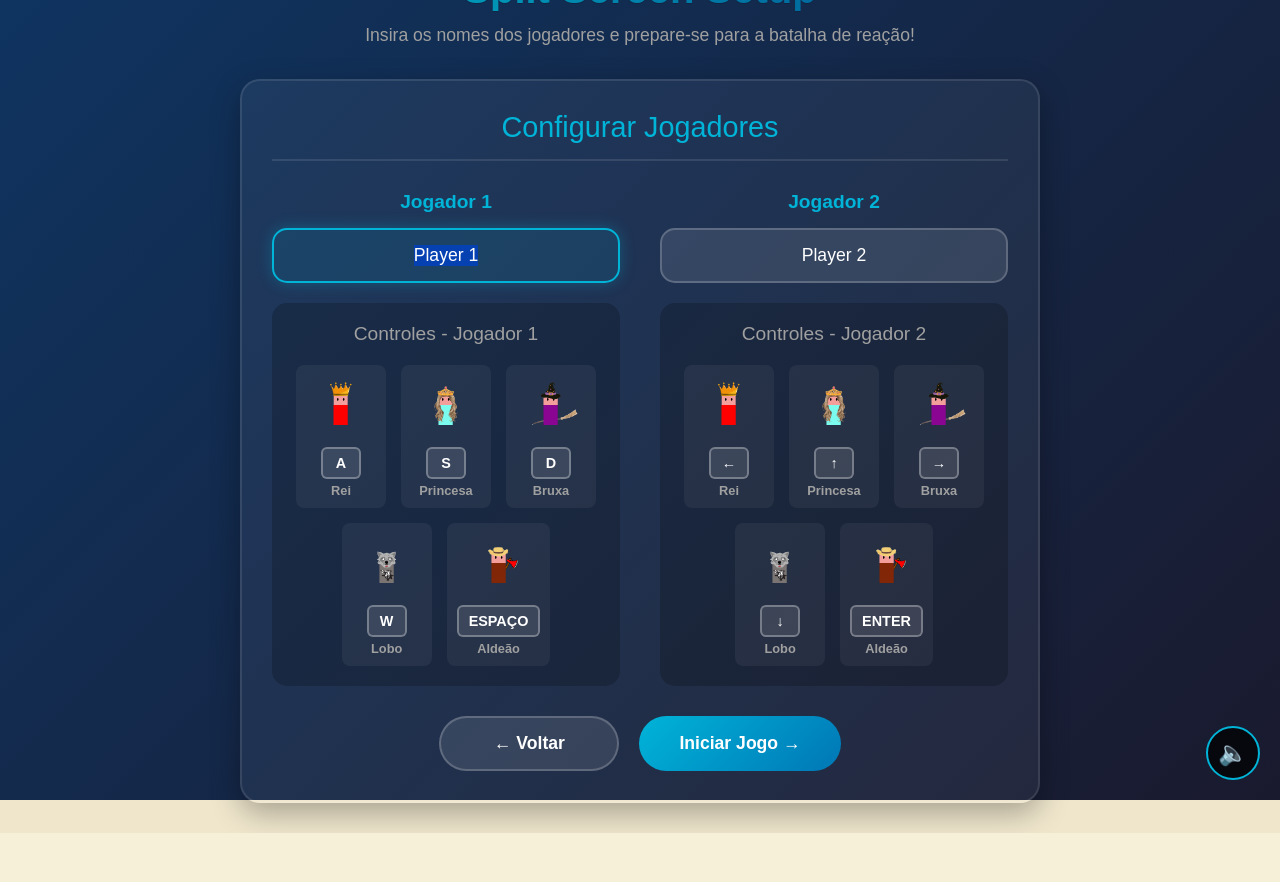
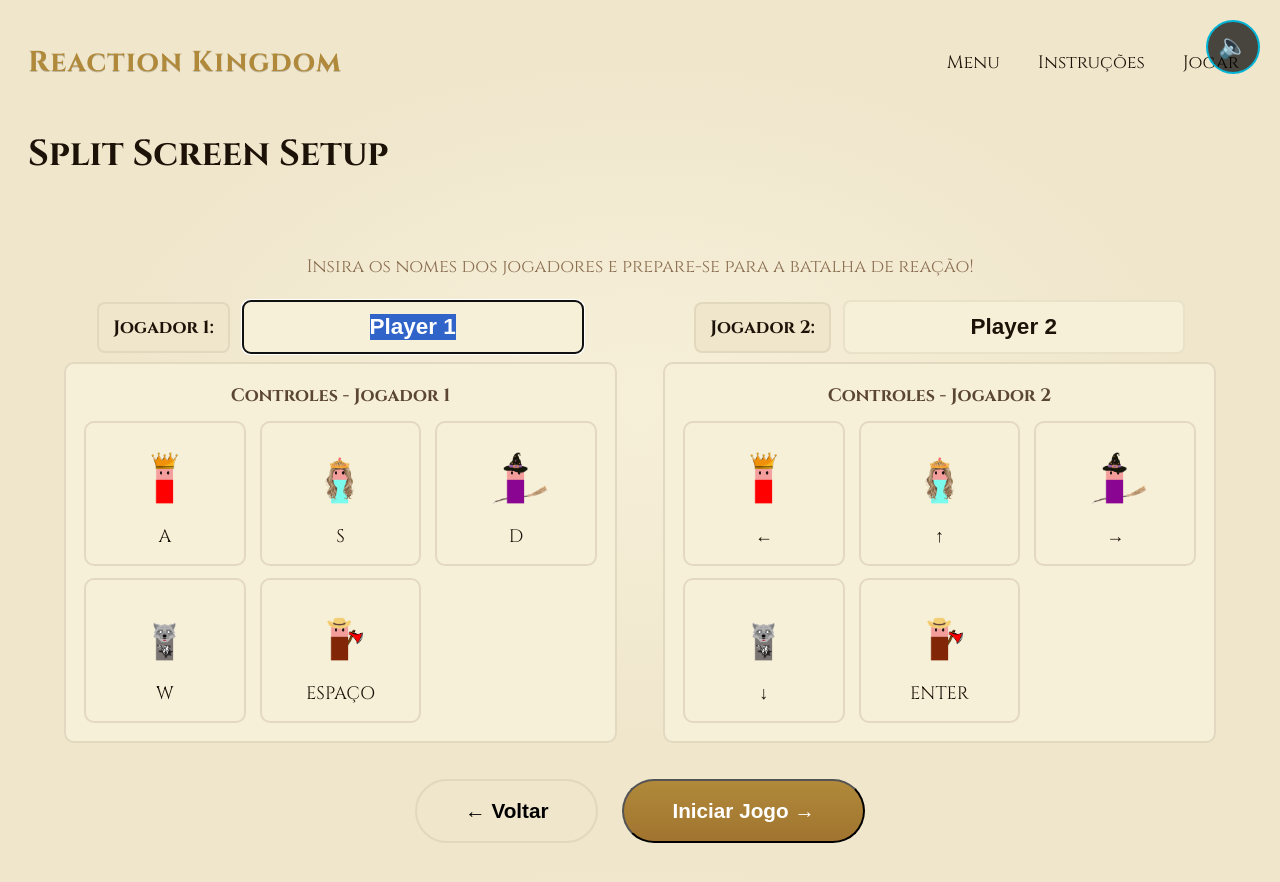
Before and after one commit to goncalo-floro/reaction_kingdom, a website: page src/public/splitscreen-setup.html in a window 1280 px wide. Before the commit the page ends 833 px from the top, so only its background shows below. Drawn offline with Linux system fonts and the light colour scheme.

Commit message:
final changes to frontend

```diff
--- a/src/public/music.js
+++ b/src/public/music.js
@@ -33,7 +33,7 @@
         style.textContent = `
             .btn {
                 position: fixed;
-                bottom: 20px;
+                top: 20px;
                 right: 20px;
                 background-color: rgba(0,0,0,0.7);
                 color: white;
--- a/src/public/splitscreen-setup.html
+++ b/src/public/splitscreen-setup.html
@@ -4,142 +4,90 @@
     <meta charset="UTF-8">
     <meta name="viewport" content="width=device-width, initial-scale=1.0">
     <title>Reaction Kingdom - Split Screen Setup</title>
-    <link rel="stylesheet" href="splitscreen-setup.css">
+    <link rel="stylesheet" href="play.css">
     <style>
-        /* Estilos gerais */
-        * {
-            margin: 0;
-            padding: 0;
-            box-sizing: border-box;
-        }
+        /* Small overrides to keep splitscreen-setup layout while reusing site theme */
+        .container { max-width: 1400px; width: 100%; }
+        .setup-card { padding: 36px; border-radius: 12px; display:flex; flex-direction:column; min-height:680px; }
+        .setup-title { color: var(--color-text-medium); font-weight:700; }
+        .player-input { text-align:center; font-size: 1.25rem; }
+        .page-title { font-size: 2rem; text-align: center; margin: 18px 0 6px; font-weight:800; color: var(--color-text-dark); }
+        .page-subtitle { text-align: center; color: var(--color-text-light); margin-bottom: 20px; }
+        .back-btn { background: transparent; border: 2px solid rgba(80,50,20,0.08); }
+        .start-btn { background: linear-gradient(180deg, #b0893a, #a1742f); color: #fff; }
 
-        body {
-            font-family: 'Arial', sans-serif;
-            background: linear-gradient(135deg, #0f3460 0%, #1a1a2e 100%);
-            color: white;
-            min-height: 100vh;
-            display: flex;
-            flex-direction: column;
-            align-items: center;
-            justify-content: center;
-            padding: 20px;
-        }
-
-        .container {
-            max-width: 1000px;
-            width: 100%;
-        }
-
-        .header {
-            text-align: center;
-            margin-bottom: 30px;
-        }
-
-        .header h1 {
-            font-size: 2.5rem;
-            background: linear-gradient(45deg, #00b4d8, #0077b6);
-            -webkit-background-clip: text;
-            background-clip: text;
-            color: transparent;
-            display: inline-block;
-            margin-bottom: 10px;
-        }
-
-        .header p {
-            font-size: 1.1rem;
-            color: #a0a0a0;
-            max-width: 600px;
-            margin: 0 auto;
-            line-height: 1.5;
-        }
-
-        /* Estilo da caixa de configuração */
-        .setup-card {
-            background: rgba(255, 255, 255, 0.05);
-            border-radius: 20px;
-            padding: 30px;
-            margin: 0 auto 30px;
-            max-width: 800px;
-            box-shadow: 0 10px 30px rgba(0, 0, 0, 0.3);
-            border: 2px solid rgba(255, 255, 255, 0.1);
-        }
-
-        .setup-title {
-            text-align: center;
-            font-size: 1.8rem;
-            color: #00b4d8;
-            margin-bottom: 30px;
-            padding-bottom: 15px;
-            border-bottom: 2px solid rgba(255, 255, 255, 0.1);
-        }
-
-        /* Configuração dos jogadores */
+        /* Layout: players side-by-side on desktop */
         .players-setup {
             display: flex;
-            gap: 40px;
-            margin-bottom: 30px;
-            flex-wrap: wrap;
+            gap: 32px;
+            align-items: flex-start;
+            justify-content: space-between;
+            flex-wrap: nowrap;
         }
 
         .player-input-group {
-            flex: 1;
-            min-width: 300px;
+            flex: 1 1 48%;
+            min-width: 320px;
+            max-width: 48%;
+            display: flex;
+            flex-direction: column;
+            gap: 8px;
         }
 
-        .player-input-group label {
-            display: block;
-            font-size: 1.2rem;
-            color: #00b4d8;
-            margin-bottom: 15px;
-            font-weight: bold;
+        /* Name plate row */
+        .name-row { display:flex; align-items:center; gap:12px; justify-content:center; }
+        .name-plate {
+            background: var(--color-bg-secondary);
+            color: var(--color-text-dark);
+            padding: 10px 14px;
+            border-radius: 8px;
+            font-weight: 800;
+            border: 2px solid rgba(80,50,20,0.08);
+            min-width: 120px;
             text-align: center;
         }
-
-        .input-wrapper {
-            position: relative;
-            margin-bottom: 20px;
+        .name-input {
+            padding: 12px 16px;
+            border-radius: 8px;
+            border: 2px solid rgba(80,50,20,0.08);
+            min-width: 220px;
+            max-width: 420px;
+            background: var(--color-bg-main);
+            color: var(--color-text-dark);
+            font-weight:700;
+            font-size: 1.25rem;
         }
 
-        .player-input {
+        /* Actions (buttons) at bottom, larger */
+        .setup-actions { margin-top: auto; display:flex; gap:24px; justify-content:center; }
+        .setup-btn { padding: 18px 48px; font-size: 1.15rem; border-radius: 40px; font-weight:800; }
+
+        /* Make control preview look like the character boxes from instructions */
+        .controls-preview {
+            background: var(--color-bg-main);
+            border: 2px solid var(--border-color);
+            border-radius: 10px;
+            padding: 18px;
+            box-sizing: border-box;
             width: 100%;
-            padding: 15px 20px;
-            background: rgba(255, 255, 255, 0.1);
-            border: 2px solid rgba(255, 255, 255, 0.2);
-            border-radius: 15px;
-            color: white;
-            font-size: 1.1rem;
-            transition: all 0.3s ease;
-            text-align: center;
-        }
-
-        .player-input:focus {
-            outline: none;
-            border-color: #00b4d8;
-            background: rgba(0, 180, 216, 0.1);
-            box-shadow: 0 0 15px rgba(0, 180, 216, 0.3);
-        }
-
-        /* Controles - usando o mesmo estilo de play.html */
-        .controls-preview {
-            background: rgba(0, 0, 0, 0.2);
-            border-radius: 15px;
-            padding: 20px;
+            overflow: hidden;
         }
 
         .controls-title {
-            font-size: 1.2rem;
-            color: #a0a0a0;
-            margin-bottom: 20px;
+            color: var(--color-text-medium);
+            font-weight: 700;
             text-align: center;
+            margin-bottom: 12px;
         }
 
-        /* Reutilizando o estilo da caixa de controles de play.html */
         .controls-items {
-            display: flex;
-            flex-wrap: wrap;
-            gap: 15px;
-            align-items: center;
-            justify-content: center;
+            display: grid;
+            grid-template-columns: repeat(3, minmax(0, 1fr)); /* 3 columns -> 2 rows for 5 items */
+            gap: 12px 14px;
+            justify-items: center;
+            align-items: start;
+            width: 100%;
+            box-sizing: border-box;
         }
 
         .control-item {
@@ -147,142 +95,69 @@
             flex-direction: column;
             align-items: center;
             text-align: center;
-            padding: 10px;
-            border-radius: 8px;
-            background: rgba(255, 255, 255, 0.05);
-            transition: transform 0.2s, box-shadow 0.2s;
-            min-width: 90px;
+            padding: 14px 12px;
+            border-radius: 10px;
+            background: transparent;
+            transition: transform 0.22s ease, box-shadow 0.22s ease;
+            width: 100%; /* fill grid cell */
+            box-sizing: border-box;
+            border: 2px solid var(--border-color);
+            max-width: 320px;
         }
 
         .control-item:hover {
-            transform: translateY(-3px);
-            box-shadow: 0 6px 16px rgba(0, 0, 0, 0.1);
+            transform: translateY(-6px);
+            box-shadow: 0 10px 24px rgba(0,0,0,0.12);
         }
 
         .control-character img {
-            width: 60px;
-            height: 60px;
+            width: 70%;
+            max-width: 120px;
+            height: auto;
             object-fit: contain;
-            margin-bottom: 8px;
-            transition: transform 0.3s ease;
-        }
-
-        .control-item:hover .control-character img {
-            transform: scale(1.05);
+            margin: 8px auto 10px;
+            border-radius: 8px;
+            background: transparent;
+            padding: 6px;
+            display: block;
         }
 
         .key {
-            display: inline-block;
-            background: rgba(255, 255, 255, 0.1);
-            border: 2px solid rgba(255, 255, 255, 0.3);
-            border-radius: 6px;
-            padding: 6px 10px;
-            font-size: 0.9rem;
-            font-weight: bold;
-            color: white;
-            min-width: 40px;
-            text-align: center;
-            margin-bottom: 4px;
+            color: var(--color-text-dark);
         }
 
-        .control-label {
-            font-size: 0.8rem;
-            color: #a0a0a0;
-            font-weight: 600;
+        @media (max-width: 880px) {
+            .players-setup { flex-direction: column; gap: 20px; }
+            .player-input-group { max-width: 100%; min-width: auto; }
+            .controls-items { grid-template-columns: repeat(2, minmax(0, 1fr)); }
+            .control-character img { width: 60%; max-width: 100px; height: auto; }
+            .control-item { min-width: auto; max-width: none; }
         }
 
-        /* Botões */
-        .setup-actions {
-            display: flex;
-            justify-content: center;
-            gap: 20px;
-            flex-wrap: wrap;
-        }
-
-        .setup-btn {
-            padding: 15px 40px;
-            font-size: 1.1rem;
-            border-radius: 50px;
-            border: none;
-            cursor: pointer;
-            transition: all 0.3s ease;
-            min-width: 180px;
-            font-weight: bold;
-        }
-
-        .start-btn {
-            background: linear-gradient(135deg, #00b4d8, #0077b6);
-            color: white;
-        }
-
-        .start-btn:hover {
-            transform: scale(1.05);
-            box-shadow: 0 8px 20px rgba(0, 180, 216, 0.4);
-        }
-
-        .back-btn {
-            background: rgba(255, 255, 255, 0.1);
-            color: white;
-            border: 2px solid rgba(255, 255, 255, 0.2);
-        }
-
-        .back-btn:hover {
-            background: rgba(255, 255, 255, 0.2);
-            transform: scale(1.05);
-        }
-
-        @media (max-width: 768px) {
-            .players-setup {
-                flex-direction: column;
-            }
-
-            .player-input-group {
-                min-width: 100%;
-            }
-
-            .controls-items {
-                gap: 10px;
-            }
-
-            .control-item {
-                min-width: 80px;
-            }
-
-            .control-character img {
-                width: 50px;
-                height: 50px;
-            }
-
-            .setup-btn {
-                min-width: 100%;
-            }
-
-            .setup-actions {
-                flex-direction: column;
-            }
+        /* Button hover animation (no color changes) */
+        .setup-btn { transition: transform 0.18s ease, box-shadow 0.18s ease; }
+        .setup-btn:hover {
+            transform: translateY(-6px);
+            box-shadow: 0 12px 30px rgba(0,0,0,0.16);
         }
     </style>
 </head>
 <body>
     <div class="container">
+        <!-- Header carregado automaticamente -->
+        <div id="header"></div>
         <div class="header">
-            <h1>Split Screen Setup</h1>
-            <p>Insira os nomes dos jogadores e prepare-se para a batalha de reação!</p>
+            <h1 class="page-title">Split Screen Setup</h1>
         </div>
 
         <div class="setup-card">
-            <div class="setup-title">Configurar Jogadores</div>
+            <p class="page-subtitle">Insira os nomes dos jogadores e prepare-se para a batalha de reação!</p>
 
             <div class="players-setup">
                 <div class="player-input-group">
-                    <label for="player1">Jogador 1</label>
-                    <div class="input-wrapper">
-                        <input type="text"
-                               id="player1"
-                               class="player-input"
-                               placeholder="Player 1"
-                               maxlength="12"
-                               value="Player 1">
+                    <div class="name-row">
+                        <div class="name-plate">Jogador 1:</div>
+                        <input type="text" id="player1" class="player-input name-input" placeholder="Player 1" maxlength="12" value="Player 1">
                     </div>
 
                     <div class="controls-preview">
@@ -293,7 +168,6 @@
                                     <img src="assets/rei/rei.png" alt="Rei">
                                 </div>
                                 <div class="key">A</div>
-                                <div class="control-label">Rei</div>
                             </div>
 
                             <div class="control-item">
@@ -301,7 +175,6 @@
                                     <img src="assets/princesa/princesa.png" alt="Princesa">
                                 </div>
                                 <div class="key">S</div>
-                                <div class="control-label">Princesa</div>
                             </div>
 
                             <div class="control-item">
@@ -309,7 +182,6 @@
                                     <img src="assets/bruxa/bruxa.png" alt="Bruxa">
                                 </div>
                                 <div class="key">D</div>
-                                <div class="control-label">Bruxa</div>
                             </div>
 
                             <div class="control-item">
@@ -317,7 +189,6 @@
                                     <img src="assets/lobo/lobo.png" alt="Lobo">
                                 </div>
                                 <div class="key">W</div>
-                                <div class="control-label">Lobo</div>
                             </div>
 
                             <div class="control-item">
@@ -325,21 +196,15 @@
                                     <img src="assets/aldeao/aldeao.png" alt="Aldeão">
                                 </div>
                                 <div class="key">ESPAÇO</div>
-                                <div class="control-label">Aldeão</div>
                             </div>
                         </div>
                     </div>
                 </div>
 
                 <div class="player-input-group">
-                    <label for="player2">Jogador 2</label>
-                    <div class="input-wrapper">
-                        <input type="text"
-                               id="player2"
-                               class="player-input"
-                               placeholder="Player 2"
-                               maxlength="12"
-                               value="Player 2">
+                    <div class="name-row">
+                        <div class="name-plate">Jogador 2:</div>
+                        <input type="text" id="player2" class="player-input name-input" placeholder="Player 2" maxlength="12" value="Player 2">
                     </div>
 
                     <div class="controls-preview">
@@ -350,7 +215,6 @@
                                     <img src="assets/rei/rei.png" alt="Rei">
                                 </div>
                                 <div class="key">←</div>
-                                <div class="control-label">Rei</div>
                             </div>
 
                             <div class="control-item">
@@ -358,7 +222,6 @@
                                     <img src="assets/princesa/princesa.png" alt="Princesa">
                                 </div>
                                 <div class="key">↑</div>
-                                <div class="control-label">Princesa</div>
                             </div>
 
                             <div class="control-item">
@@ -366,7 +229,6 @@
                                     <img src="assets/bruxa/bruxa.png" alt="Bruxa">
                                 </div>
                                 <div class="key">→</div>
-                                <div class="control-label">Bruxa</div>
                             </div>
 
                             <div class="control-item">
@@ -374,7 +236,6 @@
                                     <img src="assets/lobo/lobo.png" alt="Lobo">
                                 </div>
                                 <div class="key">↓</div>
-                                <div class="control-label">Lobo</div>
                             </div>
 
                             <div class="control-item">
@@ -382,13 +243,12 @@
                                     <img src="assets/aldeao/aldeao.png" alt="Aldeão">
                                 </div>
                                 <div class="key">ENTER</div>
-                                <div class="control-label">Aldeão</div>
                             </div>
                         </div>
                     </div>
                 </div>
             </div>
-
+            <br>
             <div class="setup-actions">
                 <button class="setup-btn back-btn" onclick="goBack()">
                     ← Voltar
@@ -400,6 +260,7 @@
         </div>
     </div>
 
+    <script src="app.js"></script>
     <script src="music.js"></script>
     <script>
         function goBack() {
```
Also changed, not shown: src/public/play.html (+2 -0 lines), src/public/singleplayer.html (+7 -6 lines), src/public/splitscreen-results.html (+6 -10 lines), src/public/splitscreen.html (+14 -21 lines).
